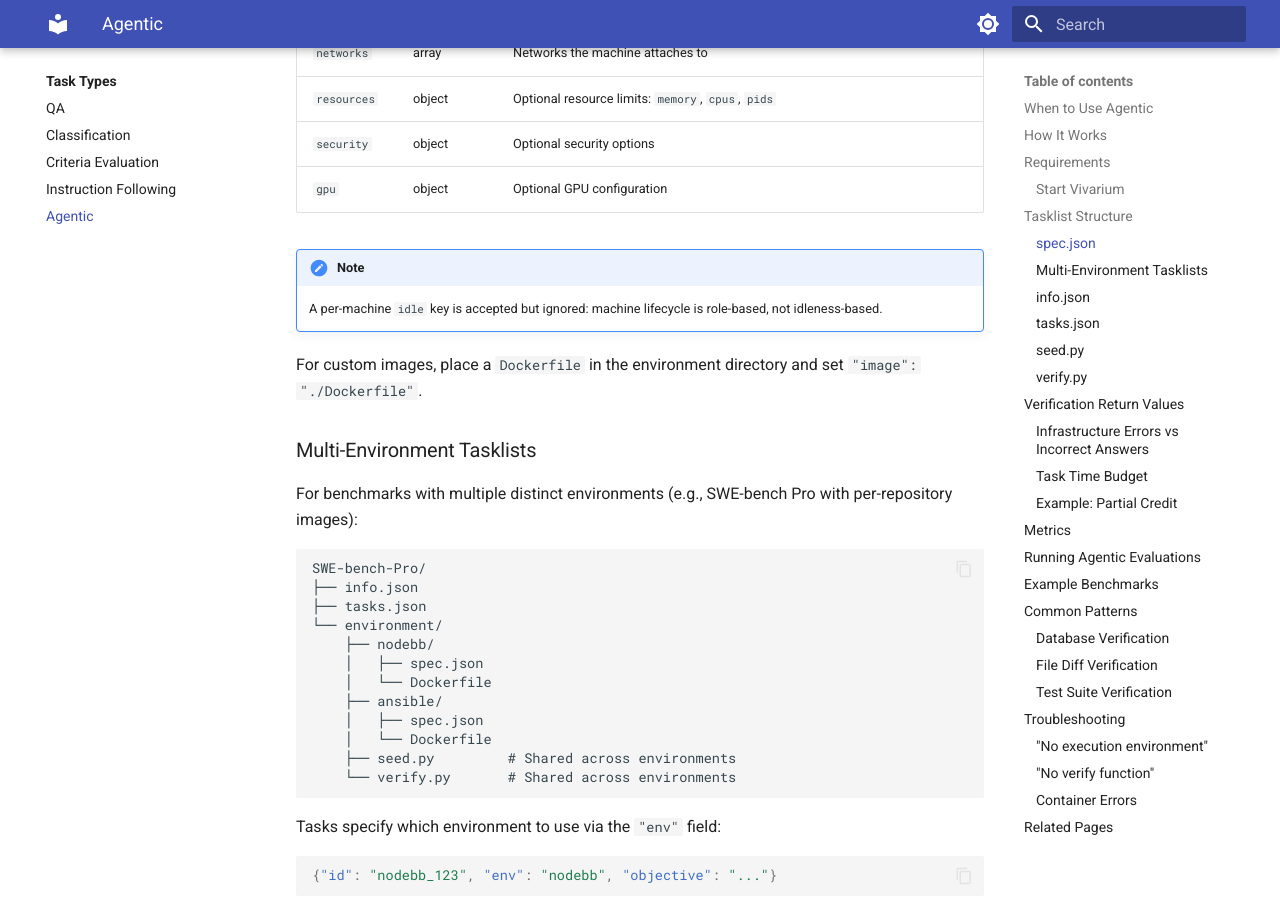
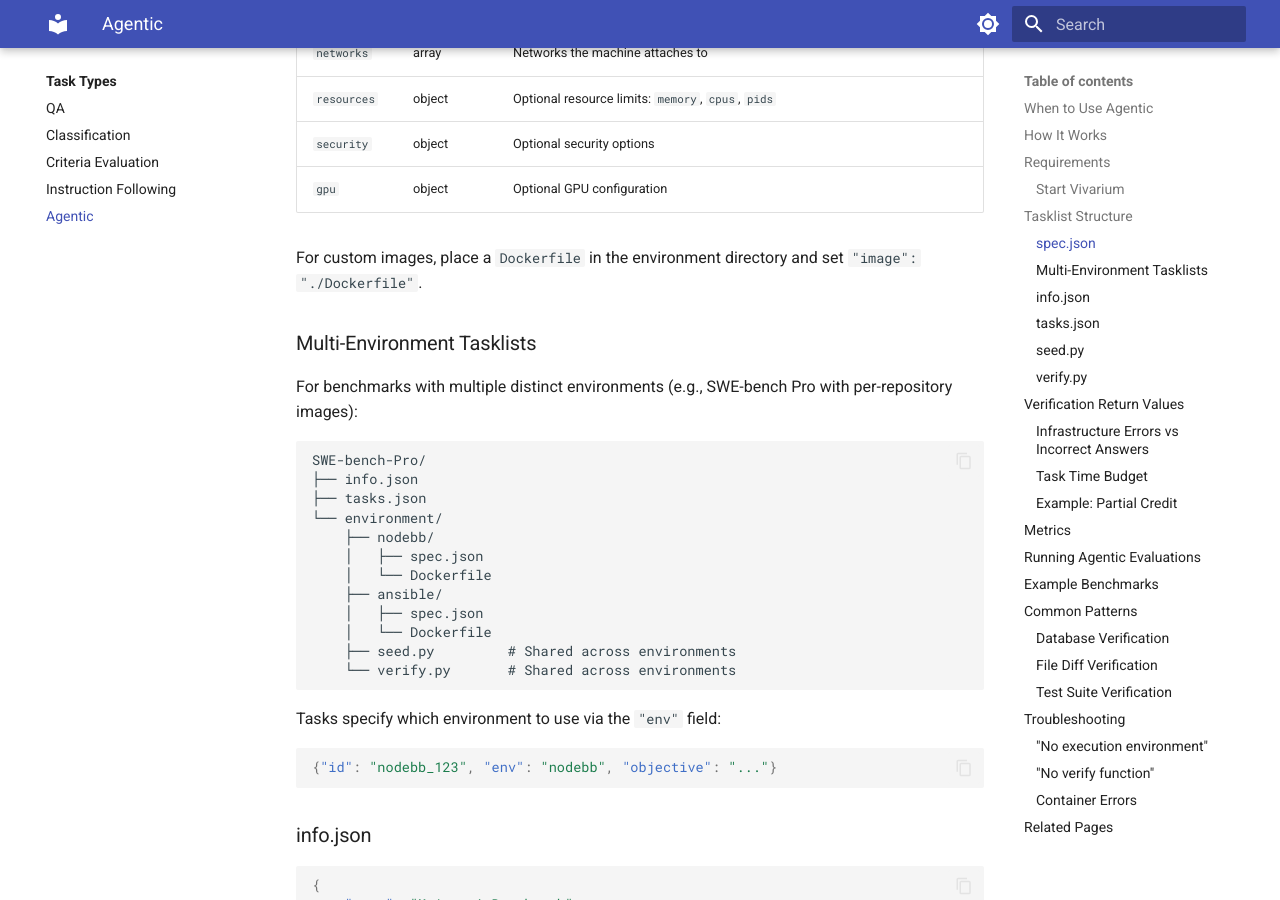
Before and after one commit to palace-ai/palace-eval, an MkDocs documentation site: the page built from docs/task-types/agentic.md, in a window 1280 px wide and 900 px high, scrolled down 2903 px. Built offline with MkDocs 1.6.1 and Material for MkDocs 9.7.7, drawn with Linux system fonts in a browser that asks for light colours.

Commit message:
refactor(spec): remove unused per-machine idle key from spec.json
The 'idle' key was never read by the runtime: machine lifecycle is
role-based, not idleness-based. It was not part of the documented schema
nor of the bundled agentic-spec.json template, yet the init wizard still
emitted it, contradicting both. Remove it from the wizard output and drop
the two 'accepted but ignored' doc notes that existed only to explain it.

Closes #4

Co-authored-by: vivarium <vivarium@agent>

```diff
--- a/docs/task-types/agentic.md
+++ b/docs/task-types/agentic.md
@@ -106,10 +106,6 @@ Machine-level keys:
 | `resources` | object | Optional resource limits: `memory`, `cpus`, `pids` |
 | `security` | object | Optional security options |
 | `gpu` | object | Optional GPU configuration |
-
-!!! note
-    A per-machine `idle` key is accepted but ignored: machine lifecycle is
-    role-based, not idleness-based.
 
 For custom images, place a `Dockerfile` in the environment directory and set `"image": "./Dockerfile"`.
 
```
Also changed, not shown: CHANGELOG.md (+10 -0 lines), skills/palace-tasklist-creator/references/info-json-schema.md (+0 -3 lines), 1 other file.
